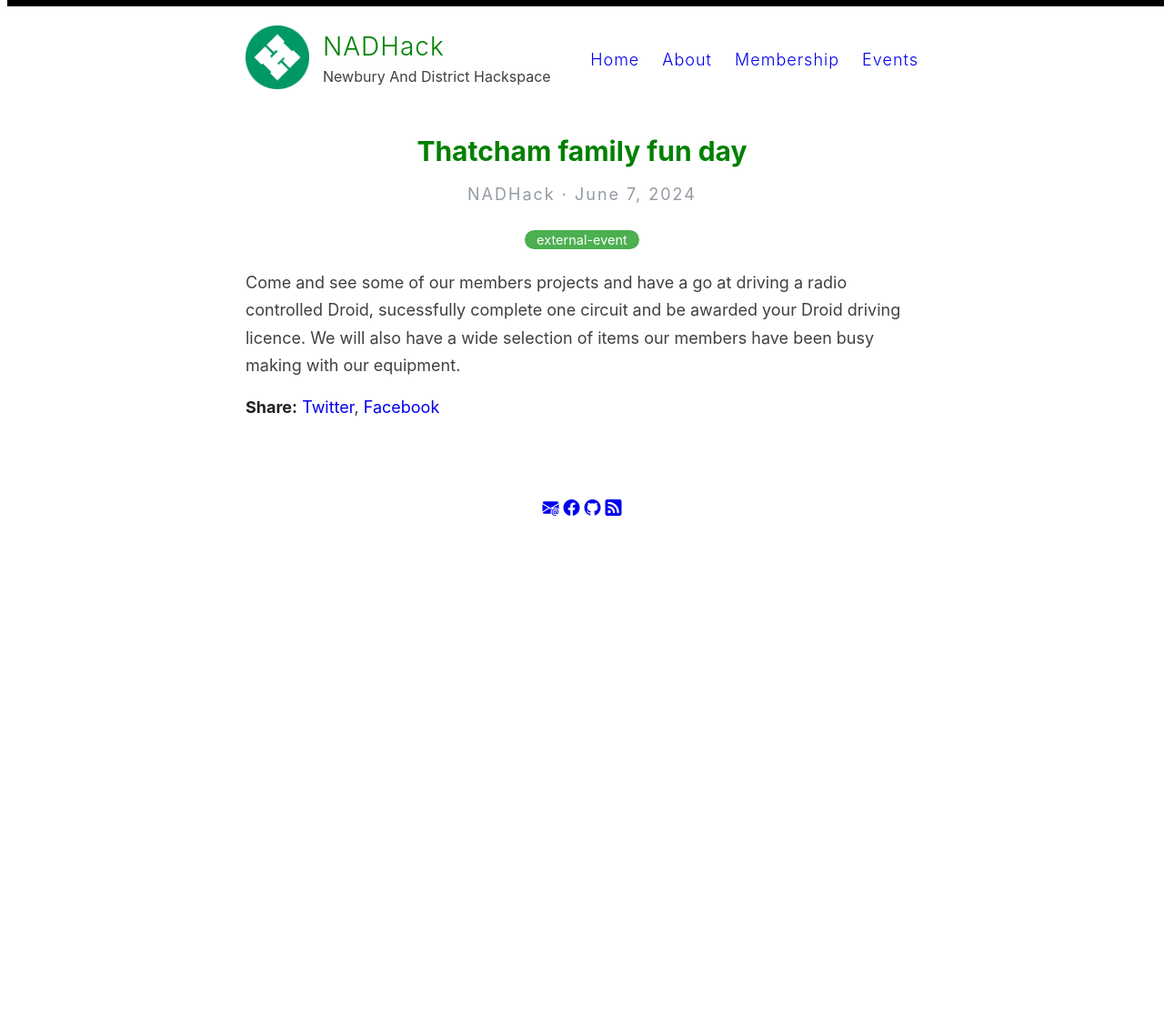
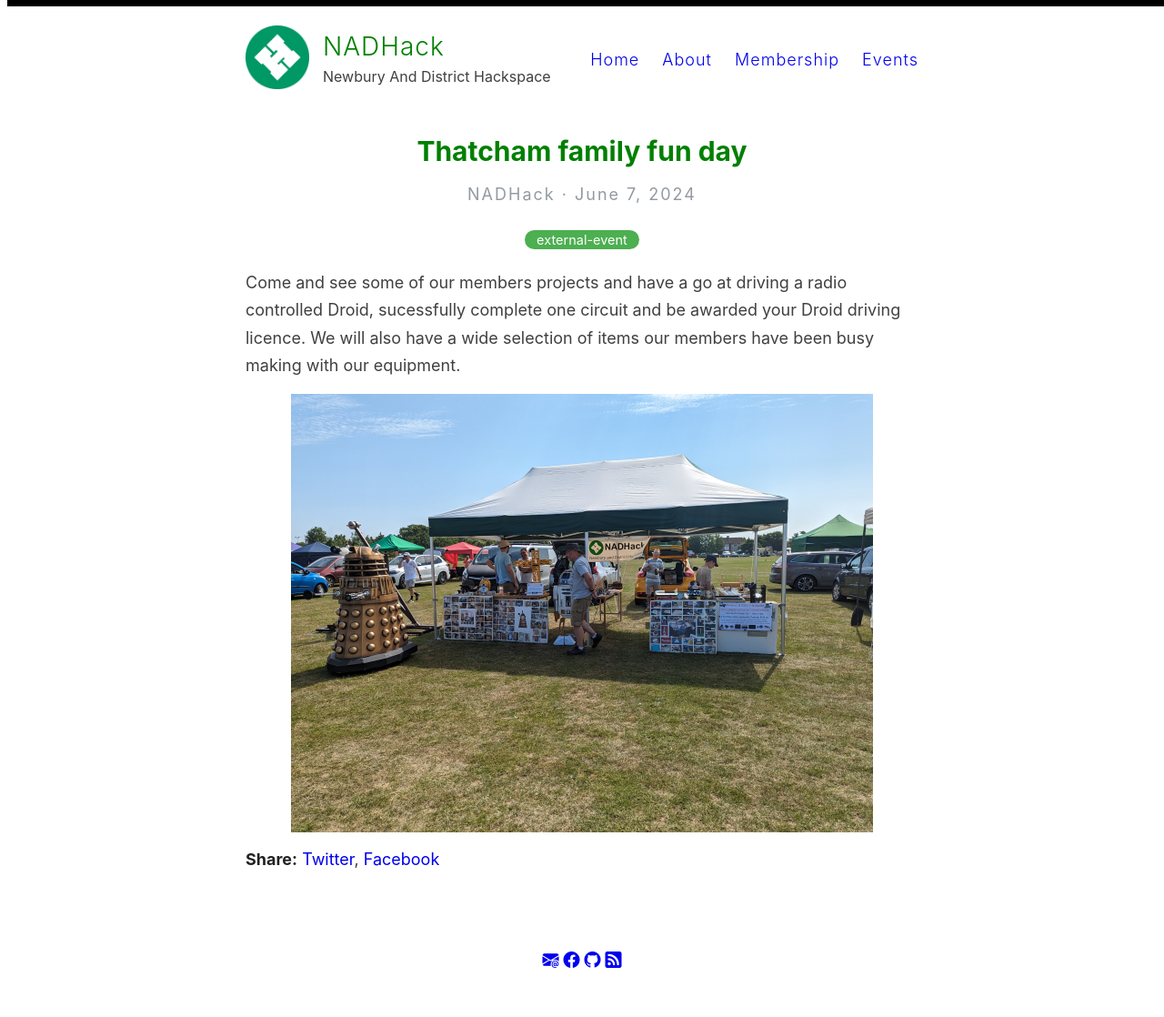
Before and after one commit to nadhack/nhsite, a Jekyll site: the page built from _events/family-fun-2024.md, in a window 1280 px wide. Shown: the whole page at 91% size. Built offline with Jekyll 4.4.1, drawn with Linux system fonts in a browser that asks for light colours; before the commit the page ends 900 px from its top, so only the background shows below that.

Commit message:
Update family-fun-2024.md

```diff
--- a/_events/family-fun-2024.md
+++ b/_events/family-fun-2024.md
@@ -7,3 +7,5 @@ excerpt: Once again this year we will be attending Thatcham Family Fun Day on He
 ---
 
 Come and see some of our members projects and have a go at driving a radio controlled Droid, sucessfully complete one circuit and be awarded your Droid driving licence. We will also have a wide selection of items our members have been busy making with our equipment.
+
+![](/nhsite/images/family-fun-23.png)
```
